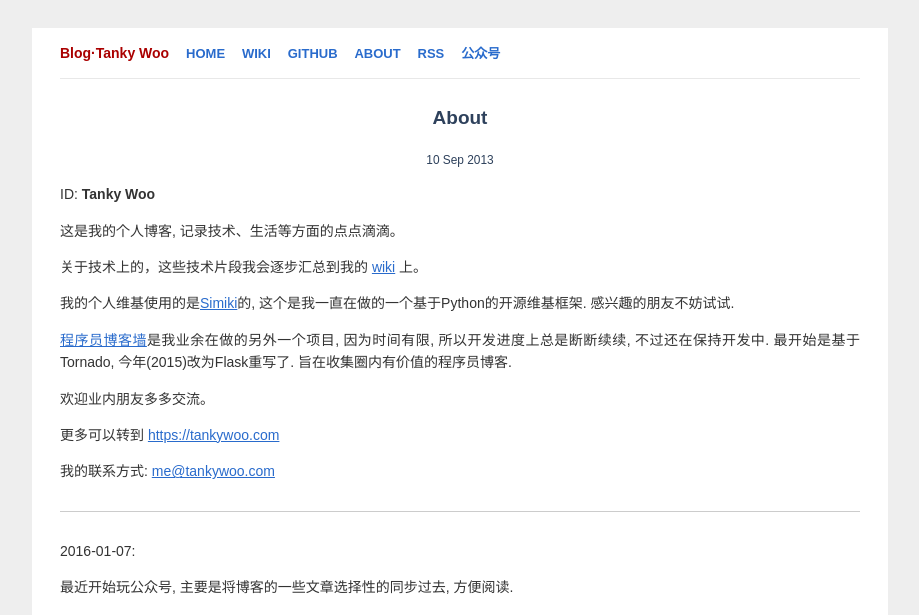
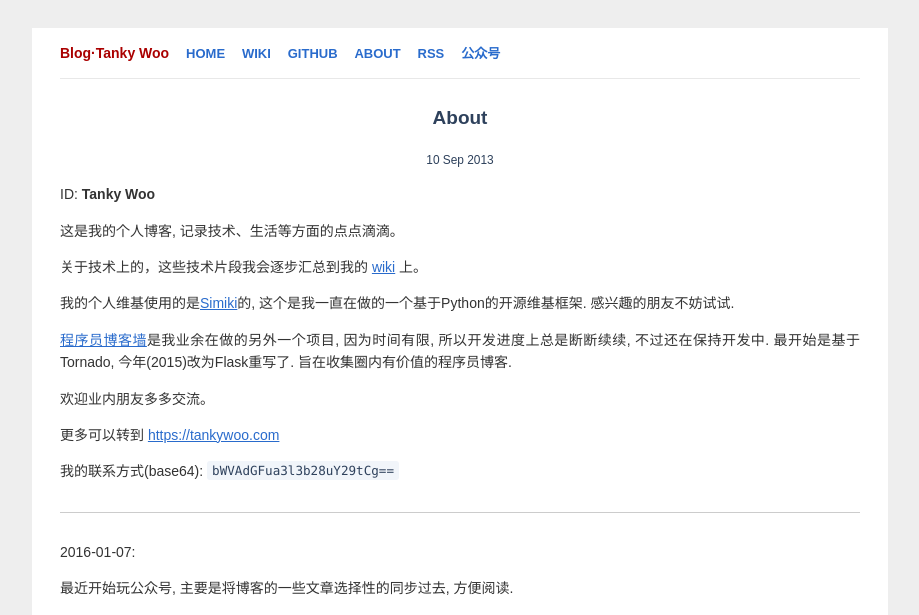
Before and after one commit to Harteyang/harte.top, a Jekyll site: the page built from about.markdown, in a window 1280 px wide. Shown: the top 615 px of the page, without its empty margins (180-1099 px from the left). Built offline with Jekyll 4.4.1, drawn with Linux system fonts in a browser that asks for light colours; nearby versions of some CDN libraries; Markdown is read by kramdown in place of the engine named in the settings; comment, search, counter and statistics services are not loaded.

Commit message:
Encode mail with base64 for the fucking junk mail

```diff
--- a/about.markdown
+++ b/about.markdown
@@ -18,7 +18,7 @@ ID: **Tanky Woo**
 
 更多可以转到 [https://tankywoo.com](https://tankywoo.com)
 
-我的联系方式: <me@tankywoo.com>
+我的联系方式(base64): `bWVAdGFua3l3b28uY29tCg==`
 
 ---
 
```
